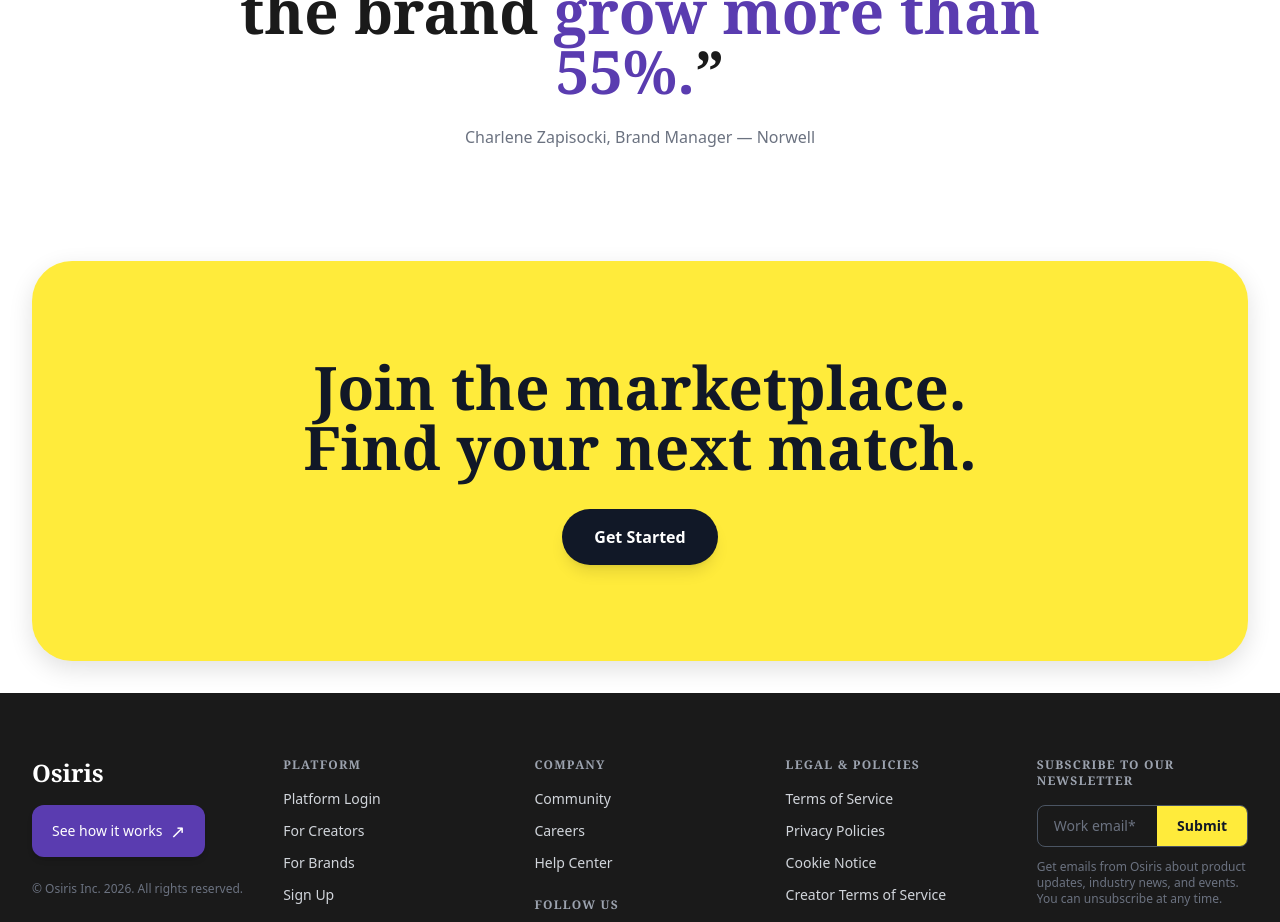
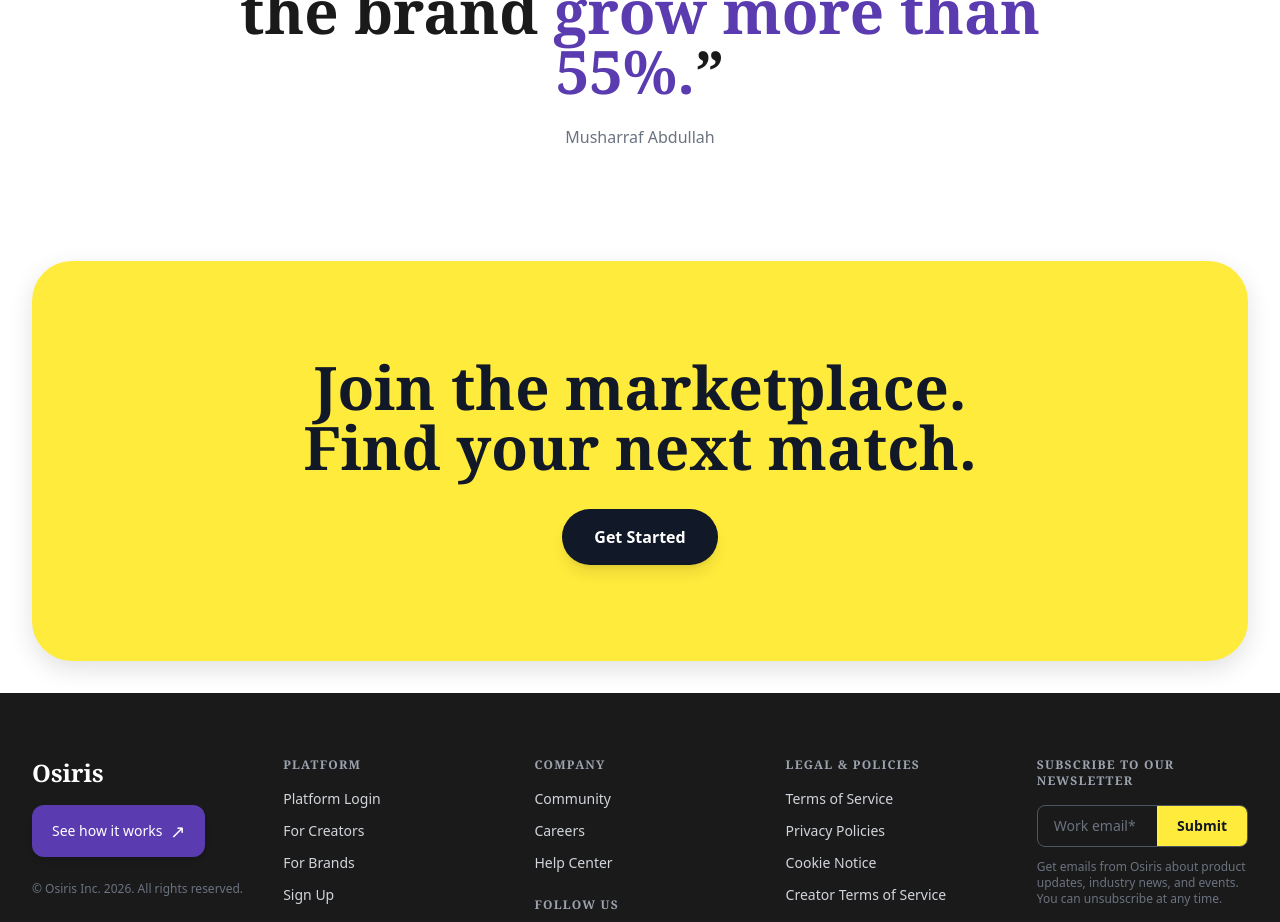
Before and after one commit to Codeinexter/Osiris, a Next.js app: page /brands in a window 1280 px wide. Shown: the part 2640-3562 px from the top of the page. Built offline with nearby package versions, Linux system fonts and the light colour scheme.

Commit message:
updated privacy

```diff
--- a/src/app/brands/page.tsx
+++ b/src/app/brands/page.tsx
@@ -1,8 +1,8 @@
+import CTAStripYellow from "@/components/CTAStripYellow";
+import FooterMega from "@/components/FooterMega";
 import NavbarPublic from "@/components/NavbarPublic";
-import FooterMega from "@/components/FooterMega";
-import CTAStripYellow from "@/components/CTAStripYellow";
+import { BarChart3, Search, Star, Zap } from "lucide-react";
 import Link from "next/link";
-import { ArrowRight, Star, BarChart3, Search, Zap, Target } from "lucide-react";
 
 export default function BrandsPage() {
   return (
@@ -107,7 +107,7 @@ export default function BrandsPage() {
         <section className="py-20 bg-white">
           <div className="max-w-5xl mx-auto px-4 sm:px-6 lg:px-8 text-center">
             <h2 className="font-display text-3xl sm:text-5xl lg:text-6xl font-bold leading-tight">&ldquo;Osiris brings something unique to the market. We saw the brand <span className="text-brand">grow more than 55%.</span>&rdquo;</h2>
-            <p className="mt-6 text-gray-500">Charlene Zapisocki, Brand Manager — Norwell</p>
+            <p className="mt-6 text-gray-500">Musharraf Abdullah</p>
           </div>
         </section>
 
--- a/src/app/creators/page.tsx
+++ b/src/app/creators/page.tsx
@@ -1,8 +1,8 @@
+import CTAStripYellow from "@/components/CTAStripYellow";
+import FooterMega from "@/components/FooterMega";
 import NavbarPublic from "@/components/NavbarPublic";
-import FooterMega from "@/components/FooterMega";
-import CTAStripYellow from "@/components/CTAStripYellow";
+import { CheckCircle, DollarSign, FileText, Handshake, Link2, MessageCircle, Star } from "lucide-react";
 import Link from "next/link";
-import { Star, Handshake, CheckCircle, DollarSign, Link2, MessageCircle, FileText } from "lucide-react";
 
 export default function CreatorsPage() {
   return (
@@ -121,7 +121,7 @@ export default function CreatorsPage() {
         <section className="py-20 bg-gradient-hero-dark text-white">
           <div className="max-w-5xl mx-auto px-4 sm:px-6 lg:px-8 text-center">
             <h2 className="font-display text-3xl sm:text-5xl font-bold">&ldquo;Osiris advocates for their creators... from making sure that we get paid fairly to hosting events that bring brands and creators together&rdquo;</h2>
-            <p className="mt-6 text-gray-300">Conor McKenzie — @conor_mckenzie</p>
+            <p className="mt-6 text-gray-300">Musharraf Abdullah</p>
           </div>
         </section>
 
```
